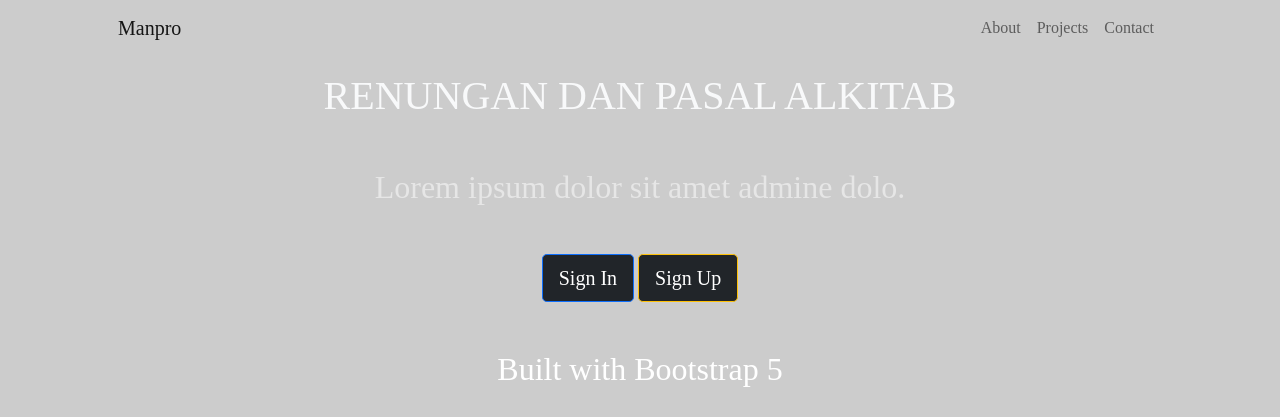
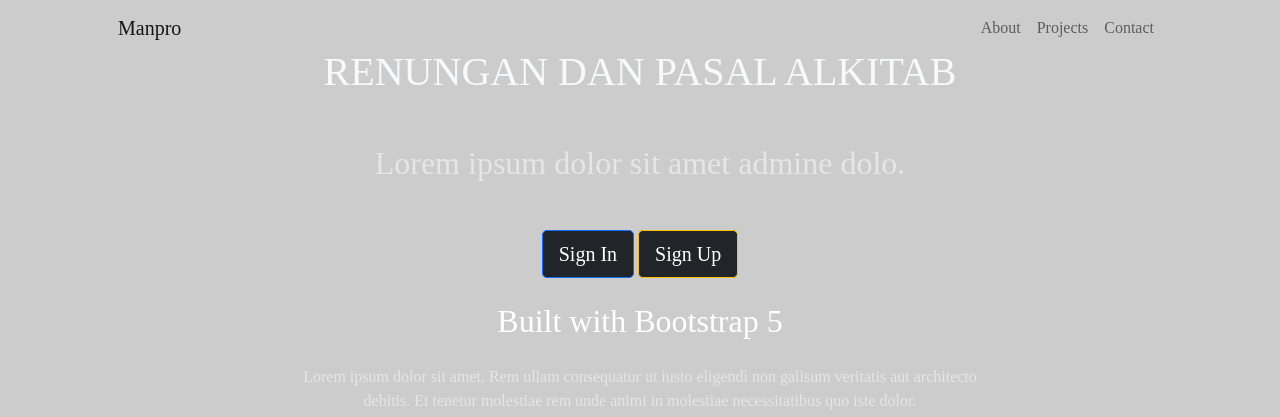
Before and after one commit to michael-halim/proyek-manpro, a PHP site: page /login.php in a window 1280 px wide. Shown: the top 417 px of the page. Run offline with PHP 8.4, Linux system fonts and the light colour scheme; some libraries are stand-ins or nearby versions; some web fonts are replaced.

Commit message:
Update login.php

```diff
--- a/login.php
+++ b/login.php
@@ -13,7 +13,7 @@ include 'connect.php';
 <!DOCTYPE html>
 <html>
    <head>
-      <title>Proyek Manpro</title>
+      <title>Proyek Manpro 11</title>
       <?php include('assets/header.php'); ?>
       <link href="assets/css/admin_login.css" rel="stylesheet" />
    </head>
@@ -38,7 +38,7 @@ include 'connect.php';
         </nav>
         <!-- Masthead-->
         <header class="masthead">
-            <div class="container py-5 px-4 px-lg-5 d-flex h-100 align-items-center justify-content-center">
+            <div class="container py-4 px-4 px-lg-5 d-flex h-100 align-items-center justify-content-center">
                 <div class="d-flex justify-content-center">
                     <div class="text-center">
 
```
